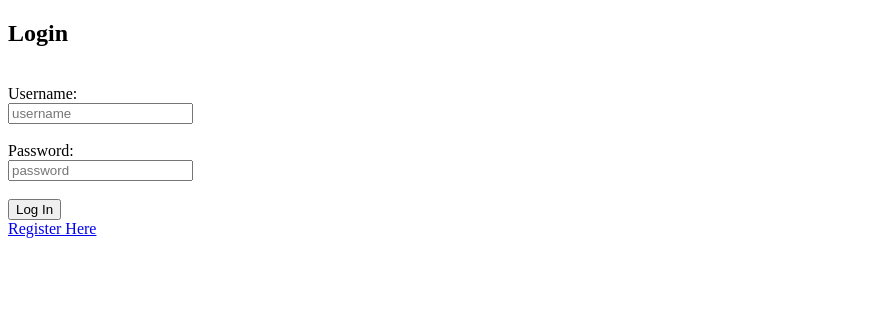
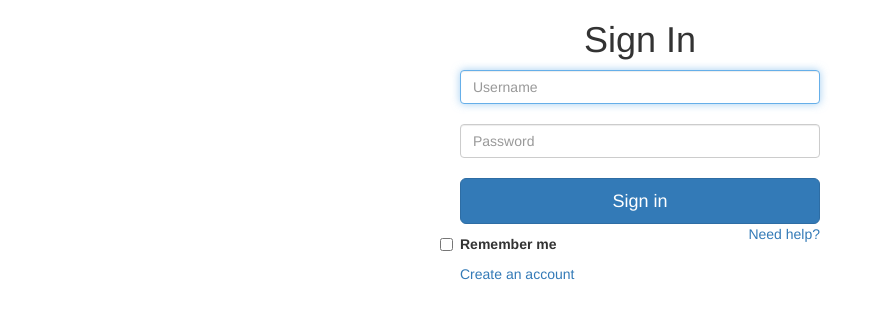
Before and after one commit to MrEricL/MADE-in-China, a Flask app: page / in a window 1280 px wide. Shown: the top 319 px of the page, without its empty margins (0-880 px from the left). Run offline with Flask 2, Linux system fonts and the light colour scheme; some libraries are stand-ins or nearby versions.

Commit message:
login page aesthetics

```diff
--- a/templates/login.html
+++ b/templates/login.html
@@ -1,24 +1,45 @@
 <!DOCTYPE html>
+<html lang="en">
 <html>
-<head>
-	<title>Login</title>
-</head>
-<body>
+  <head>
+    <meta charset="utf-8">
 
-	  <article>
-      <h1>Login</h1><br>
-      		<form method="POST" action="/login">
+    <!-- Latest compiled and minified CSS -->
+    <link rel="stylesheet" href="https://maxcdn.bootstrapcdn.com/bootstrap/3.3.7/css/bootstrap.min.css">
 
-			Username: <br>
-			    <input type="text" placeholder="username" name="user" required>
-			    <br><br>
-			Password: <br>
-				<input type="password" placeholder="password" name="pass" required>
-			<br><br>
-			      <button type="submit" class="submit">Log In </button>
-		</form>
-		<a href = "/registration"> Register Here </a>
-	</article>
+    <!-- jQuery library -->
+    <script src="https://ajax.googleapis.com/ajax/libs/jquery/3.2.1/jquery.min.js"></script>
 
-</body>
+    <!-- Latest compiled JavaScript -->
+    <script src="https://maxcdn.bootstrapcdn.com/bootstrap/3.3.7/js/bootstrap.min.js"></script>
+
+
+    <title>Login</title>
+
+  </head>
+
+  <body>
+  <div class="container">
+    <div class="row">
+      <div class="col-sm-6 col-md-4 col-md-offset-4">
+          <h1 class="text-center login-title">Sign In</h1>
+            <div class="account-wall">
+                <form method="POST" action="/login" class="form-signin">
+                  <input type="text" class="form-control" placeholder="Username" name="user" required autofocus><br>
+                  <input type="password" class="form-control" placeholder="Password" name="pass" required><br>
+                  <button class="btn btn-lg btn-primary btn-block" type="submit">
+                    Sign in</button>
+                  <label class="checkbox pull-left">
+                    <input type="checkbox" value="remember-me" name="remember">
+                    Remember me
+                  </label>
+                  <a href="#" class="pull-right need-help">Need help? </a><span class="clearfix"></span>
+                </form>
+            </div>
+            <a href="/registration" class="text-center new-account">Create an account</a>
+      </div>
+    </div>
+  </div>
+
+  </body>
 </html>
```
